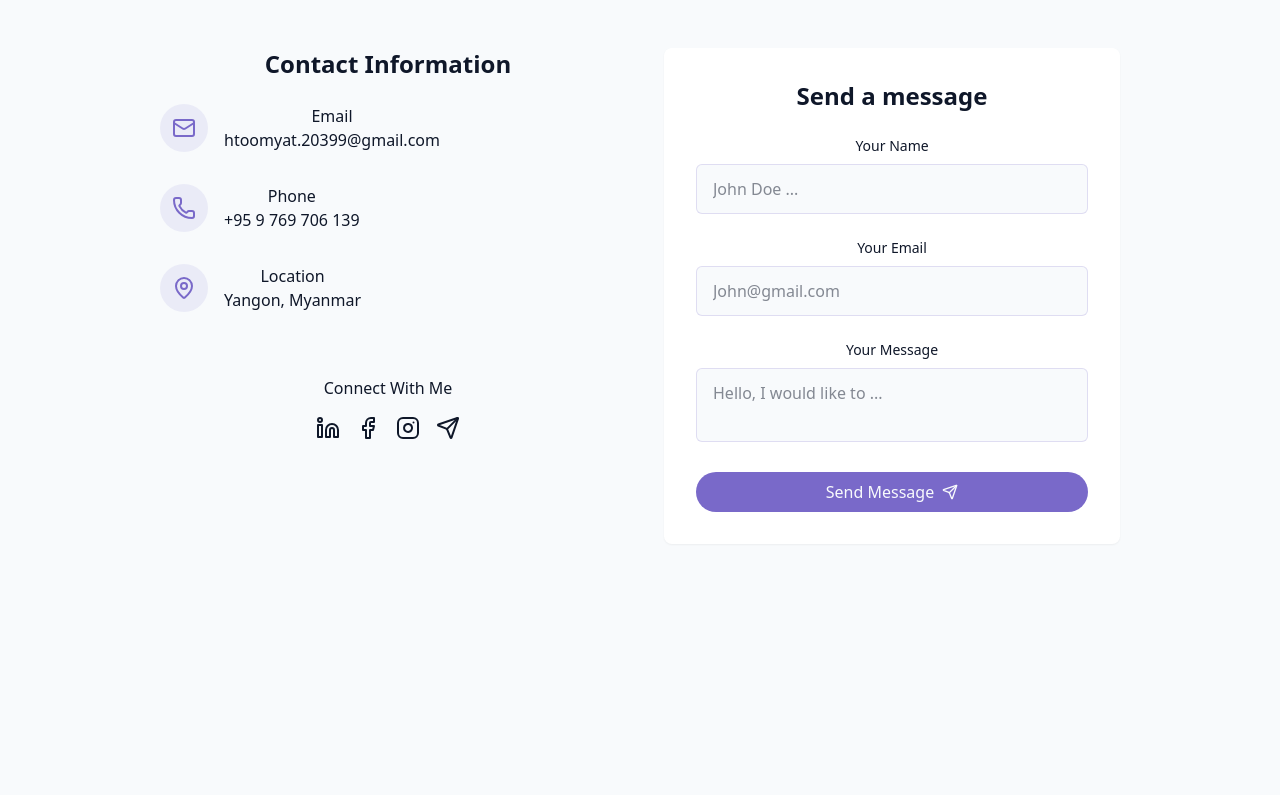
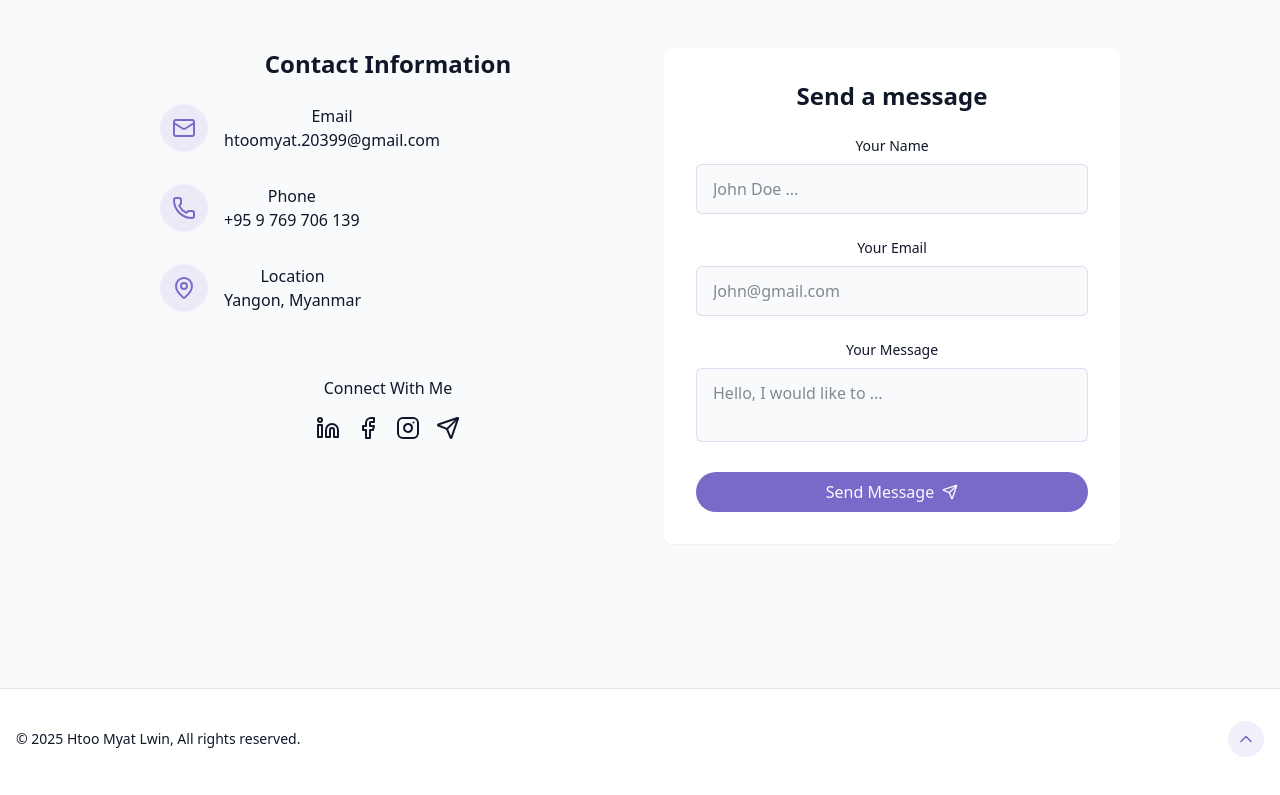
Before and after one commit to Htoomyat99/my_portfolio, a React (Vite) app: page / in a window 1280 px wide. Shown: the part 3824-4619 px from the top of the page. Before the commit the page ends 4464 px from the top, so only its background shows below. Built offline with nearby package versions, Linux system fonts and the light colour scheme.

Commit message:
add footer

```diff
--- /dev/null
+++ b/src/components/FooterSection.tsx
@@ -0,0 +1,19 @@
+import { ChevronUp } from "lucide-react";
+
+export default function FooterSection() {
+  return (
+    <footer className="py-12 px-4 bg-card relative border-t border-border mt-12 pt-8 flex flex-wrap justify-between items-center">
+      <p className="text-sm text-shadow-foreground">
+        {" "}
+        &copy; {new Date().getFullYear()} Htoo Myat Lwin, All rights reserved.
+      </p>
+
+      <a
+        href="#hero"
+        className="p-2 rounded-full bg-primary/10 hover:bg-primary/30 text-primary transform-colors"
+      >
+        <ChevronUp size={20} />
+      </a>
+    </footer>
+  );
+}
--- a/src/pages/Home.tsx
+++ b/src/pages/Home.tsx
@@ -1,5 +1,6 @@
 import AboutSection from "@/components/AboutSection";
 import ContactSection from "@/components/ContactSection";
+import FooterSection from "@/components/FooterSection";
 import HeroSection from "@/components/HeroSection";
 import NavBar from "@/components/NavBar";
 import ProjectSection from "@/components/ProjectSection";
@@ -27,6 +28,8 @@
 
         <ContactSection />
       </main>
+
+      <FooterSection />
     </div>
   );
 }
```
